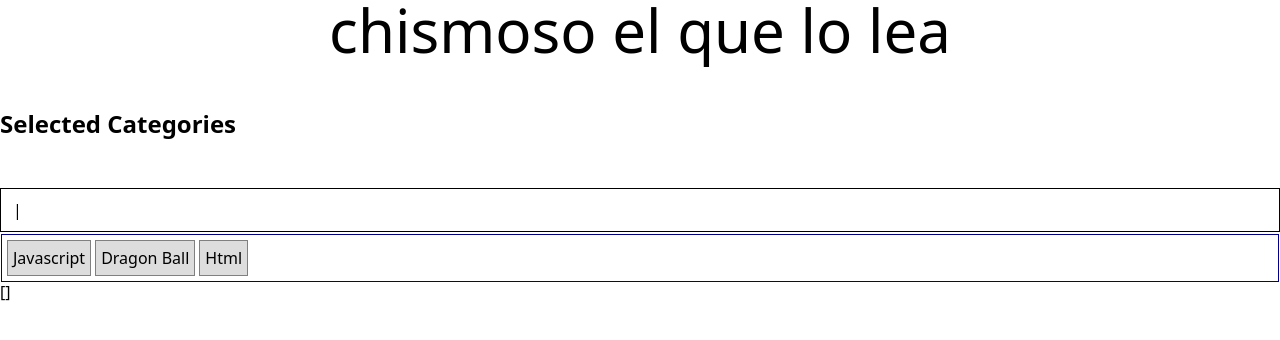
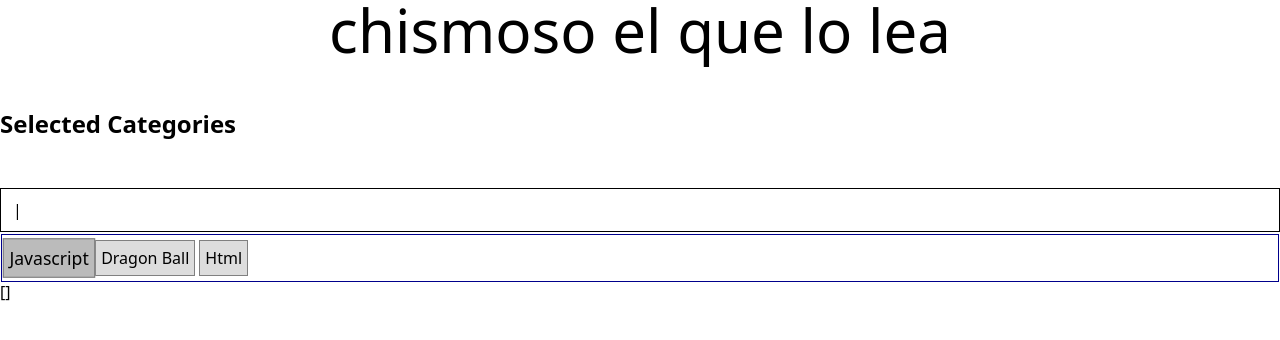
Before and after one commit to HL-2002/vue-django-ecommerce, a Vue app in the folder front/: page / in a window 1280 px wide. In both pictures the pointer is over the button "Javascript". Shown: the top 340 px of the page. Built offline with nearby package versions, Linux system fonts and the light colour scheme; the HTML template or start-up script is replaced by a standard one.

Commit message:
improve animation

```diff
--- a/front/src/components/CategorySelector.vue
+++ b/front/src/components/CategorySelector.vue
@@ -190,7 +190,8 @@ const filteredList = computed(() => {
         font-size: inherit;
         transition: transform 100ms;
 
-        &:focus-visible {
+        &:focus-visible,
+        &:hover {
           background-color: #bbb;
           outline: none;
           transform: scale(1.1);
@@ -224,6 +225,14 @@ input {
     background-color: lightskyblue;
     padding: 2px 4px;
     border-radius: 2px;
+
+    transition: all 0.100s ease;
+
+    &:hover {
+      background-color: lightblue;
+      transform: scale(1.1);
+    }
+
   }
 
 
```
